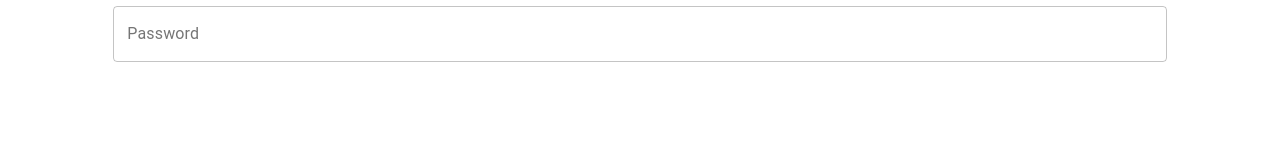
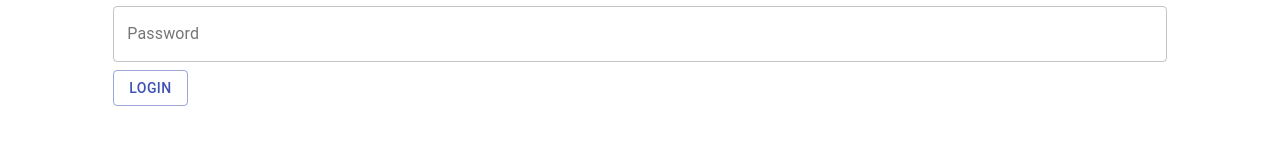
Before and after one commit to neamtsabry/NAWTY, a React (Create React App) app in the folder website/: page / in a window 1280 px wide. Shown: the part 178-322 px from the top of the page. Built offline with nearby package versions, Linux system fonts and the light colour scheme; what react-geolocated would draw is missing.

Commit message:
add a button

```diff
--- a/website/src/components/Home.js
+++ b/website/src/components/Home.js
@@ -1,5 +1,6 @@
 import React from 'react';
-import { Grid, FormControl, TextField } from '@material-ui/core';
+import { Link } from 'react-router-dom';
+import { Grid, FormControl, TextField, Button } from '@material-ui/core';
 
 const Home = () => {
     return(
@@ -29,6 +30,11 @@
                 </FormControl>
             </Grid>
 
+            <Grid item xs={10}>
+                <Button component={Link} to="/map" variant="outlined" color="primary">
+                    Login
+                </Button>
+            </Grid>
         </Grid>
     )
 }
```
